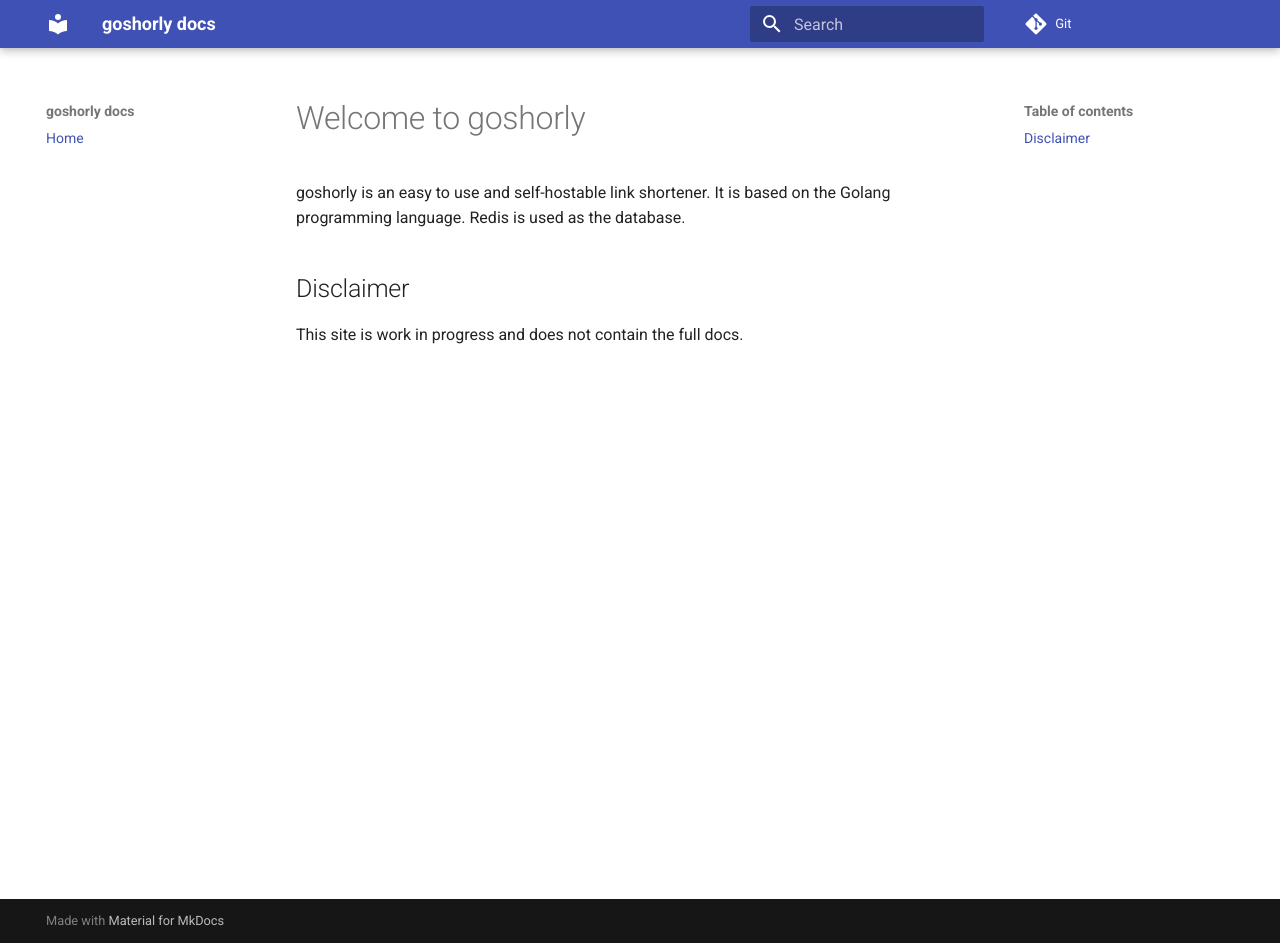
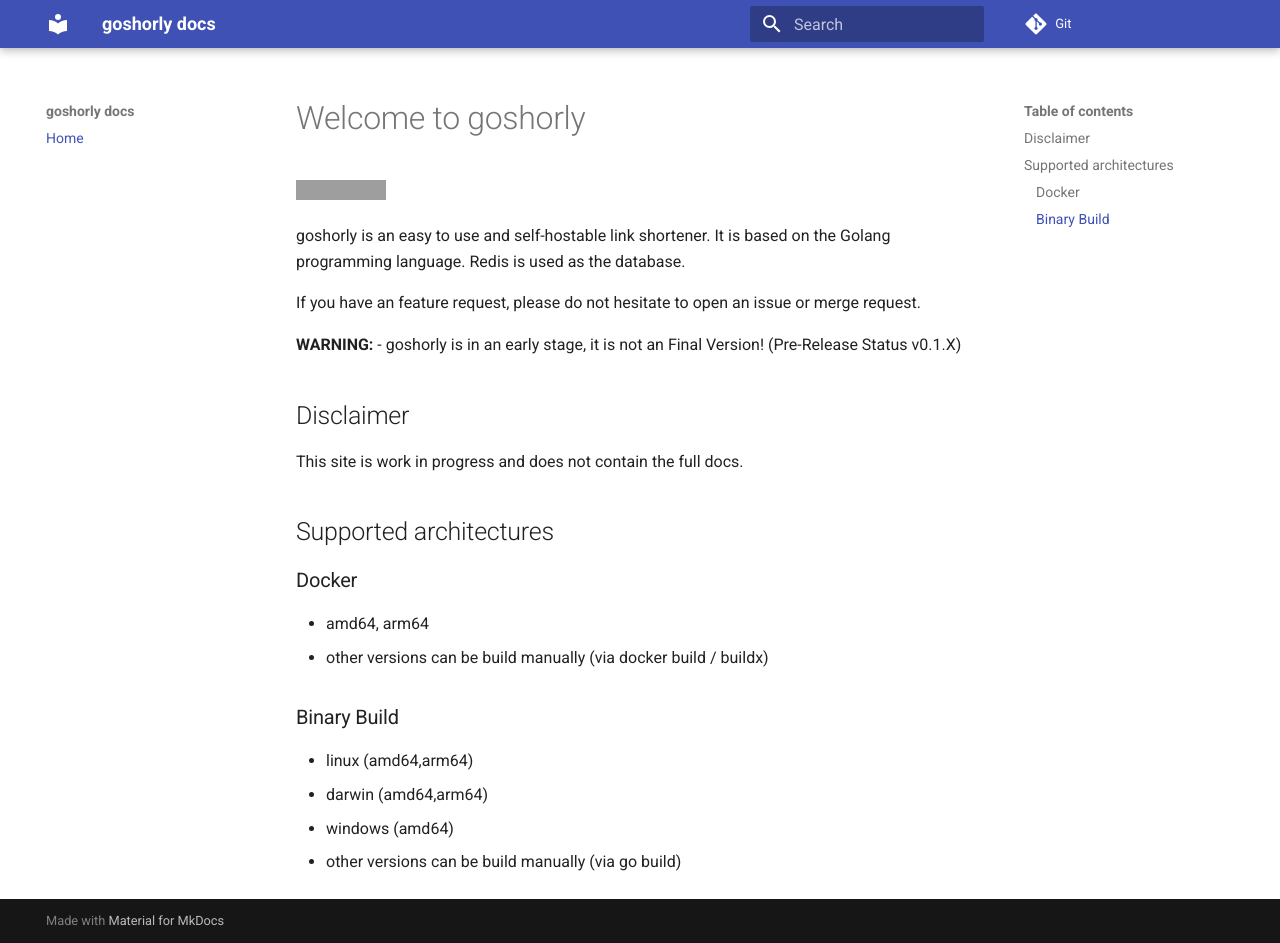
Before and after one commit to nitmali/goshorly, an MkDocs documentation site: the page built from docs/index.md, in a window 1280 px wide and 943 px high. Built offline with MkDocs 1.6.1 and Material for MkDocs 9.7.7, drawn with Linux system fonts in a browser that asks for light colours; grey boxes are pictures that could not be loaded.

Commit message:
Added content

```diff
--- a/docs/index.md
+++ b/docs/index.md
@@ -1,6 +1,22 @@
 # Welcome to goshorly
+![](https://git.ucode.space/Phil/goshorly/badges/main/pipeline.svg)
 
 goshorly is an easy to use and self-hostable link shortener. It is based on the Golang programming language. Redis is used as the database.
 
+If you have an feature request, please do not hesitate to open an issue or merge request.
+
+**WARNING:**
+- goshorly is in an early stage, it is not an Final Version! (Pre-Release Status v0.1.X)
+
 ## Disclaimer
 This site is work in progress and does not contain the full docs.
+
+## Supported architectures
+### Docker
+- amd64, arm64
+- other versions can be build manually (via docker build / buildx)
+### Binary Build
+- linux (amd64,arm64)
+- darwin (amd64,arm64)
+- windows (amd64)
+- other versions can be build manually (via go build)
```
Also changed, not shown: README.md (+1 -37 lines), docs/deploy/binary.md (added, +27 -0 lines), docs/deploy/docker.md (added, +23 -0 lines).
